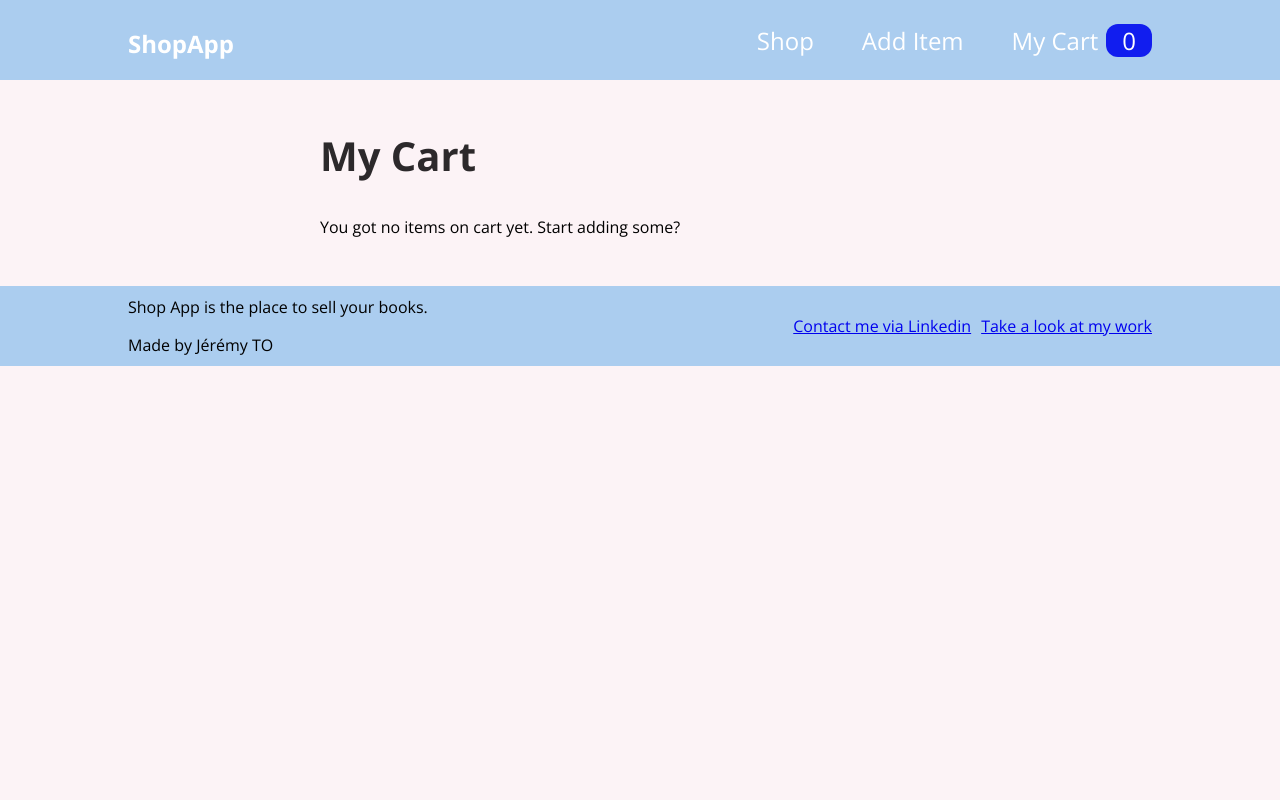
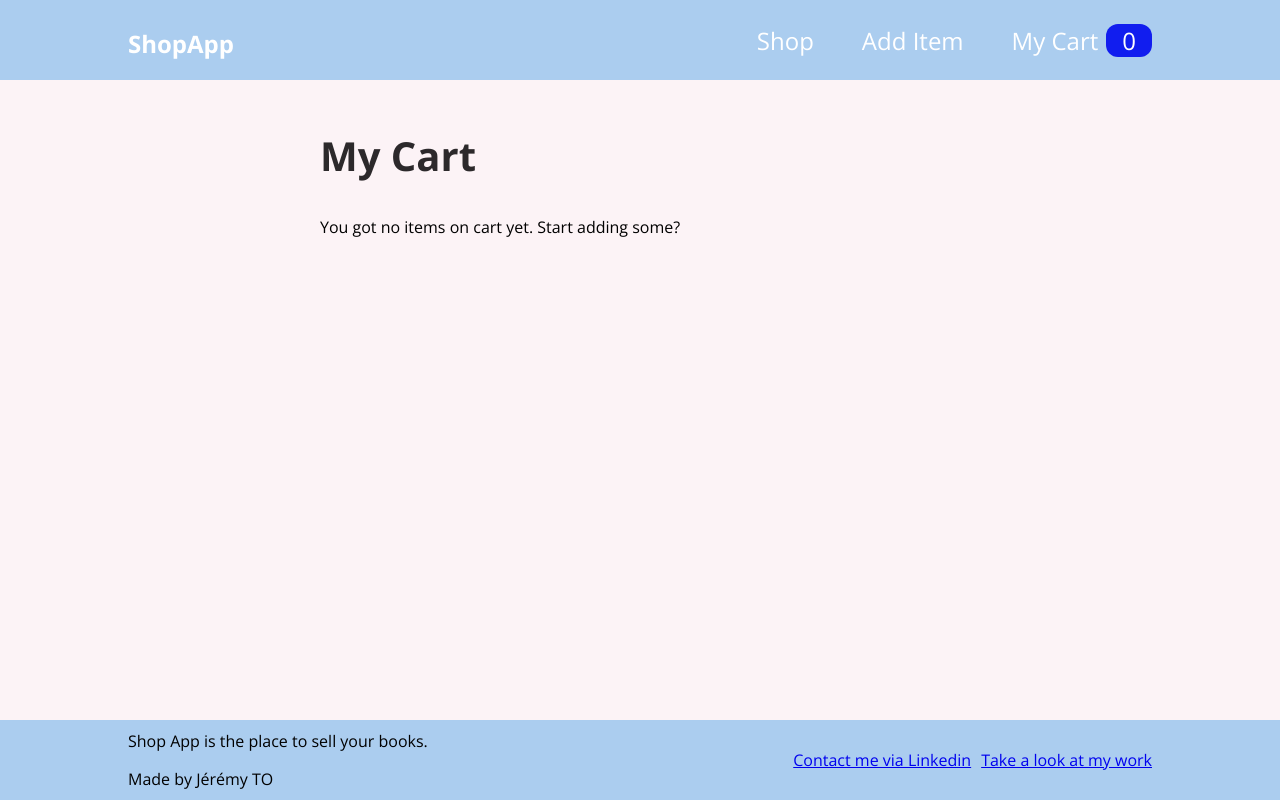
Before and after one commit to Jeremy-To/BookShop, a React (Vite) app in the folder shopWebsite/: page /cart in a window 1280 px wide. Built offline with nearby package versions, Linux system fonts and the light colour scheme.

Commit message:
latest fixes

```diff
--- a/shopWebsite/package.json
+++ b/shopWebsite/package.json
@@ -13,6 +13,7 @@
     "react-dom": "^18.2.0",
     "react-router-dom": "^6.8.0"
   },
+
   "devDependencies": {
     "@types/react": "^18.0.26",
     "@types/react-dom": "^18.0.9",
--- a/shopWebsite/src/components/items/Shop.module.css
+++ b/shopWebsite/src/components/items/Shop.module.css
@@ -30,9 +30,13 @@
 }
 
 .content h3 {
+  margin-left: 10px;
+  margin-right: 10px;
+
   font-size: 1.25rem;
 }
 .content p {
+  margin-left: 10px;
   font-style: italic;
 }
 
--- a/shopWebsite/src/components/layout/Footer.module.css
+++ b/shopWebsite/src/components/layout/Footer.module.css
@@ -6,7 +6,9 @@
     justify-content: space-between;
     background-color: #abcdef;
     padding: 0 10%;
-
+    position: fixed;
+  left: 0;
+  bottom: 0;
     bottom:0;
 }
 .contact {
```
Also changed, not shown: shopWebsite/vite.config.js (+5 -5 lines), 1 other file (tests, documents, lock files or other folders).
